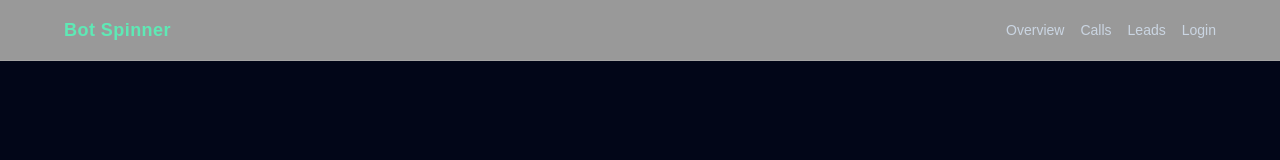
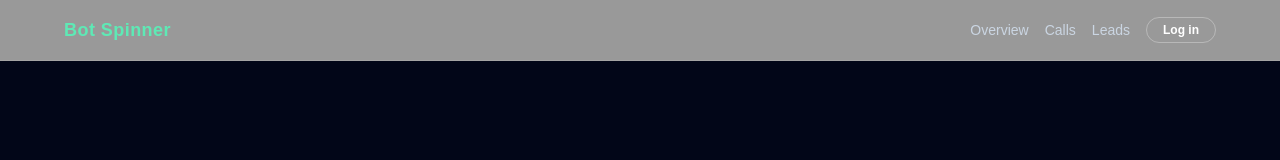
Before and after one commit to AhmadMakes/bot-spinner, a Next.js app: page /login in a window 1280 px wide. Shown: the top 160 px of the page. Built offline with nearby package versions, Linux system fonts and the light colour scheme; no server answers.

Commit message:
feat: show login/logout in nav

```diff
--- a/src/app/layout.tsx
+++ b/src/app/layout.tsx
@@ -1,5 +1,6 @@
 import type { Metadata } from "next";
 import Link from "next/link";
+import { cookies } from "next/headers";
 import { Geist, Geist_Mono } from "next/font/google";
 import "./globals.css";
 
@@ -19,18 +20,17 @@ export const metadata: Metadata = {
     "Route multiple businesses through one Twilio number, capture transcripts, and turn every call into leads.",
 };
 
-const navLinks = [
-  { href: "/", label: "Overview" },
-  { href: "/dashboard/calls", label: "Calls" },
-  { href: "/dashboard/leads", label: "Leads" },
-  { href: "/login", label: "Login" },
-];
-
 export default function RootLayout({
   children,
 }: Readonly<{
   children: React.ReactNode;
 }>) {
+  const cookieStore = cookies();
+  const hasSession =
+    cookieStore.get("sb-access-token") ||
+    cookieStore.get("supabase-auth-token") ||
+    cookieStore.get(`sb-${process.env.NEXT_PUBLIC_SUPABASE_URL?.split("//")[1]}-auth-token`);
+
   return (
     <html lang="en">
       <body
@@ -42,16 +42,39 @@ export default function RootLayout({
               <Link href="/" className="font-semibold tracking-wide text-lg text-emerald-300">
                 Bot Spinner
               </Link>
-              <nav className="flex flex-wrap gap-4 text-sm text-slate-300">
-                {navLinks.map((link) => (
+              <nav className="flex flex-wrap items-center gap-4 text-sm text-slate-300">
+                <Link href="/" className="underline-offset-4 hover:text-white hover:underline">
+                  Overview
+                </Link>
+                <Link
+                  href="/dashboard/calls"
+                  className="underline-offset-4 hover:text-white hover:underline"
+                >
+                  Calls
+                </Link>
+                <Link
+                  href="/dashboard/leads"
+                  className="underline-offset-4 hover:text-white hover:underline"
+                >
+                  Leads
+                </Link>
+                {hasSession ? (
+                  <form action="/login/logout" className="inline">
+                    <button
+                      type="submit"
+                      className="rounded-full border border-white/30 px-4 py-1 text-xs font-semibold text-white transition hover:border-white/80"
+                    >
+                      Log out
+                    </button>
+                  </form>
+                ) : (
                   <Link
-                    key={link.href}
-                    href={link.href}
-                    className="underline-offset-4 hover:text-white hover:underline"
+                    href="/login"
+                    className="rounded-full border border-white/30 px-4 py-1 text-xs font-semibold text-white transition hover:border-white/80"
                   >
-                    {link.label}
+                    Log in
                   </Link>
-                ))}
+                )}
               </nav>
             </div>
           </header>
--- a/src/app/login/actions.ts
+++ b/src/app/login/actions.ts
@@ -29,3 +29,9 @@ export async function signIn(prevState: SignInState, formData: FormData): Promis
 
   redirect(redirectTo);
 }
+
+export async function signOutAction() {
+  const supabase = await createSupabaseServerActionClient();
+  await supabase.auth.signOut();
+  redirect('/login');
+}
--- /dev/null
+++ b/src/app/login/logout/route.ts
@@ -0,0 +1,8 @@
+import { NextRequest, NextResponse } from 'next/server';
+import { createSupabaseServerActionClient } from '@/lib/supabase/clients';
+
+export async function POST(_req: NextRequest) {
+  const supabase = await createSupabaseServerActionClient();
+  await supabase.auth.signOut();
+  return NextResponse.redirect(new URL('/login', _req.url));
+}
```
